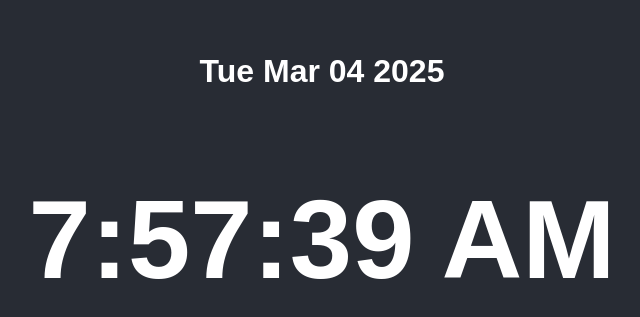
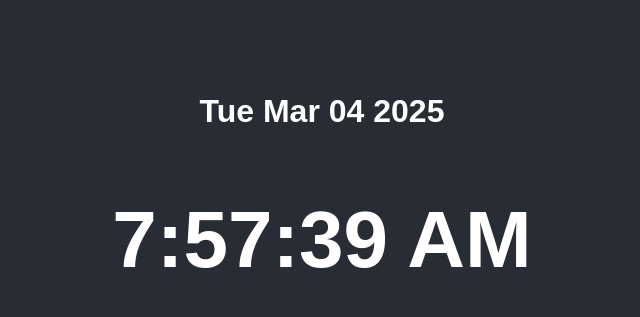
Before and after one commit to Onwell/digital-clock, a React (Create React App) app: page / in a window 1280 px wide. Shown: the part 197-514 px from the top of the page, without its empty margins (318-958 px from the left). Built offline with nearby package versions, Linux system fonts and the light colour scheme.

Commit message:
update clock js

```diff
--- a/src/Clock.js
+++ b/src/Clock.js
@@ -43,7 +43,7 @@ const styles = {
     fontFamily: "Arial, sans-serif",
   },
   time: {
-    fontSize: "7rem",
+    fontSize: "5rem",
     fontFamily: "Arial, sans-serif",
   },
 };
```
